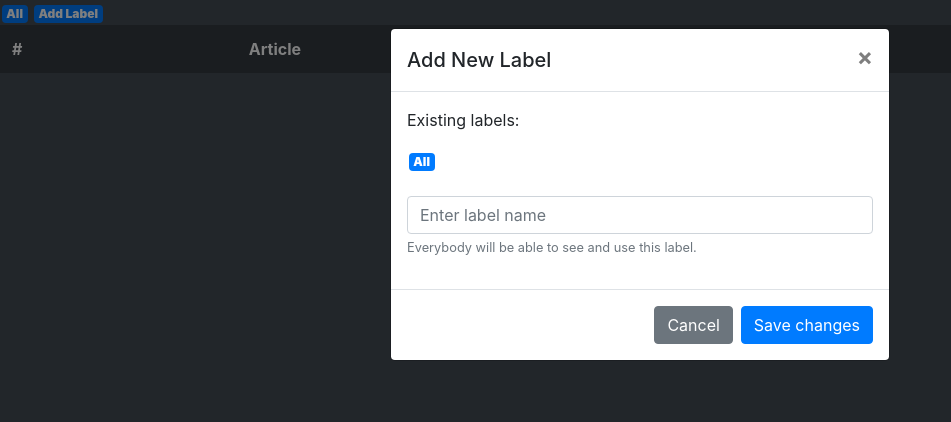
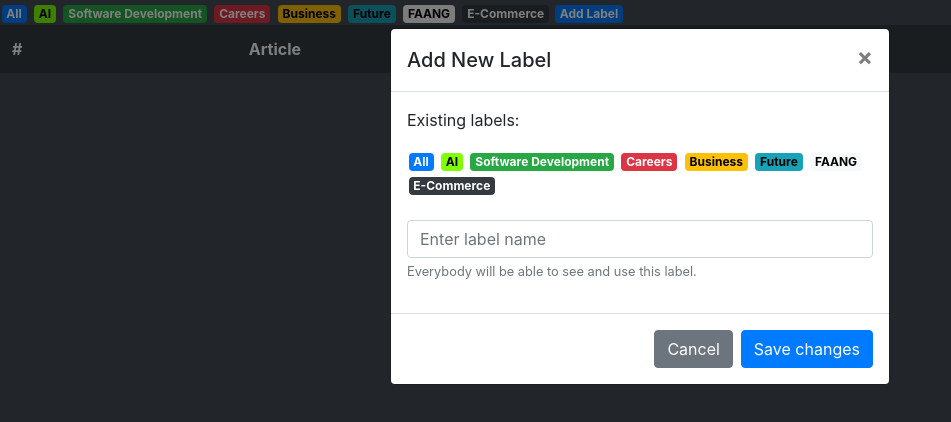
Before and after one commit to Code42Cate/News-Aggregator, a plain HTML site: page templates/newsletter_concept.html in a window 1280 px wide. Both pictures are taken after a click on the element "Add Label". Shown: the whole page, without its empty margins (0-951 px from the left). Drawn offline with nearby package versions, Linux system fonts and the light colour scheme; no server answers.

Commit message:
Revert "Fix display of existing labels in add new label modal", accidental commit
This reverts commit 1ac0ebdc8a98eba58ff1e1ad1cbc6b4cdec5b02b.

```diff
--- a/templates/newsletter_concept.html
+++ b/templates/newsletter_concept.html
@@ -16,8 +16,48 @@
       height: 100%;
     }
 
+    .ai {
+      background-color: chartreuse;
+      color: black;
+    }
+
     .all {
       background-color: #007bff;
+      color: white;
+    }
+
+    .softwaredevelopment {
+      background-color: #28a745;
+      color: white;
+    }
+
+    .careers {
+      background-color: #dc3545;
+      color: white;
+    }
+
+    .business {
+      background-color: #ffc107;
+      color: black;
+    }
+
+    .future {
+      background-color: #17a2b8;
+      color: black;
+    }
+
+    .faang {
+      background-color: #f8f9fa;
+      color: black;
+    }
+
+    .ecommerce {
+      background-color: #343a40;
+      color: white;
+    }
+
+    .standard {
+      background-color: chocolate;
       color: white;
     }
 
@@ -42,7 +82,6 @@
       cursor: pointer;
       margin-left: 1.5px;
       margin-right: 1.5px;
-      font-weight: 900;
     }
   </style>
 </head>
@@ -51,8 +90,16 @@
   <div>
     <div id="labelselect" class="inline">
       <span class="badge all" id="all-label" draggable="true" ondragstart="drag(event)">All</span>
+      <span class="badge ai" id="ai-label" draggable="true" ondragstart="drag(event)">AI</span>
+      <span class="badge softwaredevelopment" id="softwaredevelopment-label" draggable="true"
+        ondragstart="drag(event)">Software Development</span>
+      <span class="badge careers" id="careers-label" draggable="true" ondragstart="drag(event)">Careers</span>
+      <span class="badge business" id="business-label" draggable="true" ondragstart="drag(event)">Business</span>
+      <span class="badge future" id="future-label" draggable="true" ondragstart="drag(event)">Future</span>
+      <span class="badge faang" id="faang-label" draggable="true" ondragstart="drag(event)">FAANG</span>
+      <span class="badge ecommerce" id="ecommerce-label" draggable="true" ondragstart="drag(event)">E-Commerce</span>
     </div>
-    <div class="inline" style="margin-left: 3px;"> <span class="badge badge-primary" id="addlabel" data-toggle="modal"
+    <div class="inline" style="margin-left: 3px;"> <span class="badge badge-primary" name="addlabel" data-toggle="modal"
         data-target="#labelmodal">Add
         Label</span></div>
   </div>
@@ -104,18 +151,11 @@
   <script src="https://stackpath.bootstrapcdn.com/bootstrap/4.3.1/js/bootstrap.min.js"
     integrity="sha384-JjSmVgyd0p3pXB1rRibZUAYoIIy6OrQ6VrjIEaFf/nJGzIxFDsf4x0xIM+B07jRM"
     crossorigin="anonymous"></script>
-  <script type="text/javascript" src="{{ url_for('static', filename='palette.min.js') }}"></script>
   <script>
-    function addLabelEventListener(event) {
-      const div = document.getElementById('modal-labels-set');
-      div.innerHTML = `<p>Existing labels: </p>`;
-      const childs = event.target.parentElement.parentElement.children[0].children;
-      for (let label of childs) {
-        div.innerHTML += `${label.outerHTML} `;
-      };
-    }
-    document.getElementById('addlabel').addEventListener('click', addLabelEventListener);
+
+
     function addNewLabel() {
+      // validate + send to backend aswell
       const labelName = document.getElementById('newLabelInput').value;
       const labelclass = labelName.replace(" ", "").toLowerCase();
       const div = document.getElementById('labelselect');
@@ -124,6 +164,7 @@
       document.getElementById('newLabelInput').value = '';
       document.getElementById('cancelButton').click();
     }
+
     function updateKeyword(keyword, category) {
       fetch(`http://localhost:5000/api/v1/categories/${keyword}`, { body: JSON.stringify({ "category": category }), method: "PATCH", headers: { 'Content-Type': 'application/json' } }).then((response) => {
         console.log(response);
@@ -168,27 +209,12 @@
       ev.target.remove();
     }
     const firstLetterToUpperCase = string => string[0].toUpperCase() + string.substring(1);
-    const colourArray = ['Red', 'Pink', 'Purple', 'Deep Purple', 'Indigo', 'Blue', 'Light Blue', 'Cyan', 'Teal', 'Green', 'Light Green', 'Lime', 'Yellow', 'Amber', 'Orange', 'Deep Orange', 'Brown', 'Grey', 'Blue Grey', 'Black', 'White'];
-    const random = (min, max) => Math.floor(Math.random() * (max - min + 1)) + min;
+
     (async () => {
       const url = 'http://localhost:5000/api/v1/articles'
       let categories = [];
       const fetchAsyncA = async () => {
-        const articles = await (await fetch(url)).json();
-
-        // Step 0: Iterate through all articles and collect the categories. Then give every category a nice color
-        const colourCategories = {};
-        let colourIndex = 0;
-        articles.forEach((article) => {
-          article.categories.forEach((category) => {
-            if (colourCategories.category === undefined) {
-              colourCategories.category = colourArray[colourIndex];
-              colourIndex += 1;
-              if (colourIndex === colourArray.length) colourIndex = 0;
-            }
-          });
-        });
-        console.log(colourCategories)
+        const articles = await (await fetch(url)).json()
         const table = document.getElementById('articletable');
         let counter = articles.length;
         articles.forEach((article) => {
@@ -198,10 +224,8 @@
           const keywords = row.insertCell(2);
           let html = "";
           article.categories.forEach((category) => {
+            html += `<span class="badge standard">${firstLetterToUpperCase(category)}</span>`;
             categories.push(category);
-            const colour = colourCategories[category];
-            console.log(category)
-            html += `<span class="badge" style="background-color: ${palette.get(colour, '700')};color:${palette.getText(colour, '500', 'Secondary')};font-size:87%;">${firstLetterToUpperCase(category)}</span>`;
           });
           article.keywords.forEach((keyword) => {
             html += `<div class="inline keyword" ondrop="drop(event)" ondragover="allowDrop(event)" ondblclick="removeKeyword(event)">${keyword}</div>`;
@@ -209,17 +233,26 @@
           keywords.innerHTML = html;
           counter -= 1;
         });
-        categories = categories.filter((e, i) => categories.indexOf(e) === i);  // Kill duplicates
+        categories = categories.filter((e, i) => categories.indexOf(e) === i);
         const labels = document.getElementById('labelselect');
         categories.forEach((category) => {
-          const colour = colourCategories[category];
-          const html = `<span class="badge" style="background-color: ${palette.get(colour, '700')};color:${palette.getText(colour, '500', 'Secondary')};font-size:87%;" draggable="true" ondragstart="drag(event)">${firstLetterToUpperCase(category)}</span>`
+          const html = `<span class="badge standard" id="standard-label" draggable="true" ondragstart="drag(event)">${firstLetterToUpperCase(category)}</span>`
           labels.innerHTML += html;
         });
       }
       fetchAsyncA();
     })();
 
+    document.getElementsByName('addlabel').forEach((elem) => {
+      elem.addEventListener('click', (event) => {
+        const div = document.getElementById('modal-labels-set');
+        div.innerHTML = `<p>Existing labels: </p>`;
+        const childs = event.target.parentElement.parentElement.children[0].children;
+        for (let label of childs) {
+          div.innerHTML += `${label.outerHTML} `;
+        };
+      });
+    })
 
   </script>
 </body>
```
